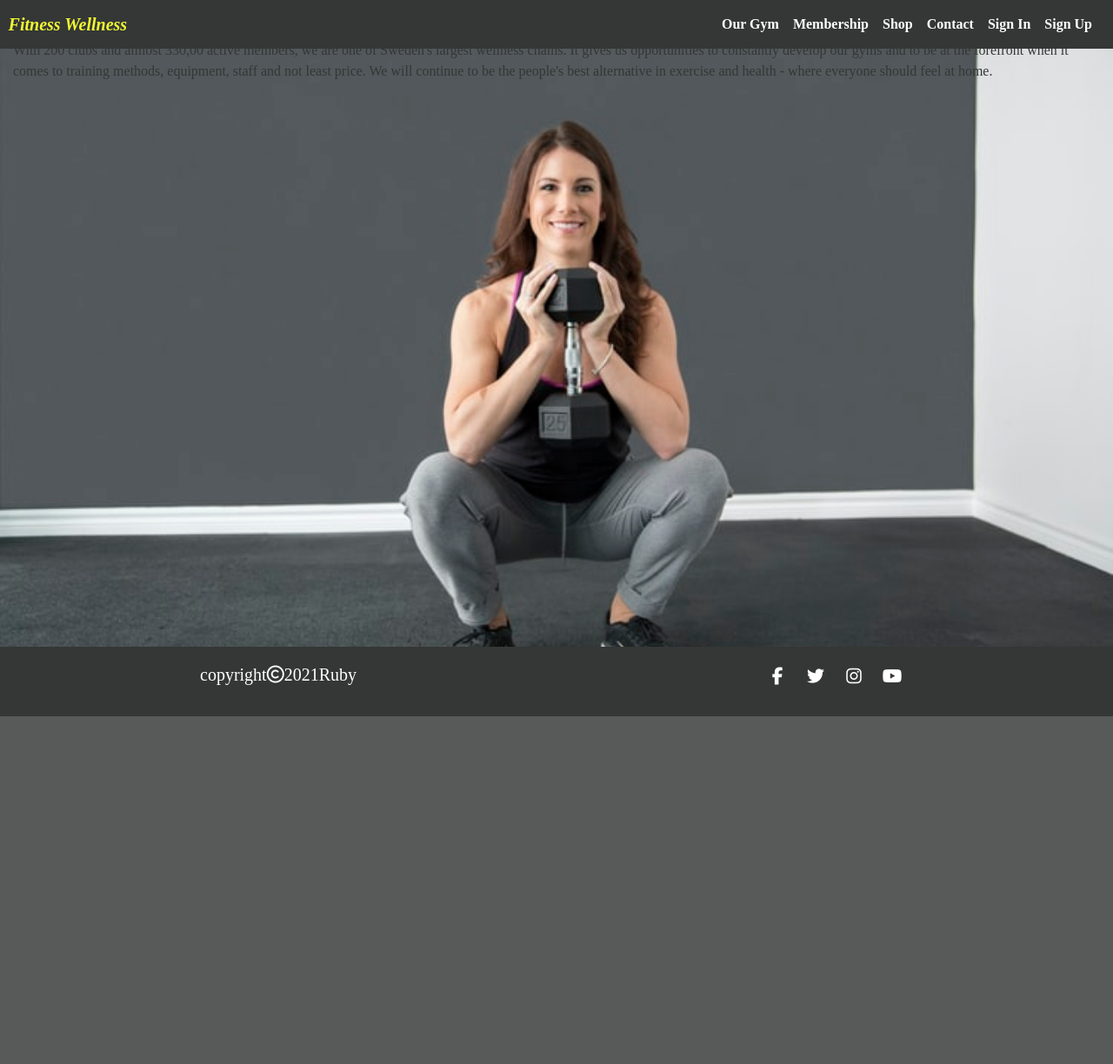
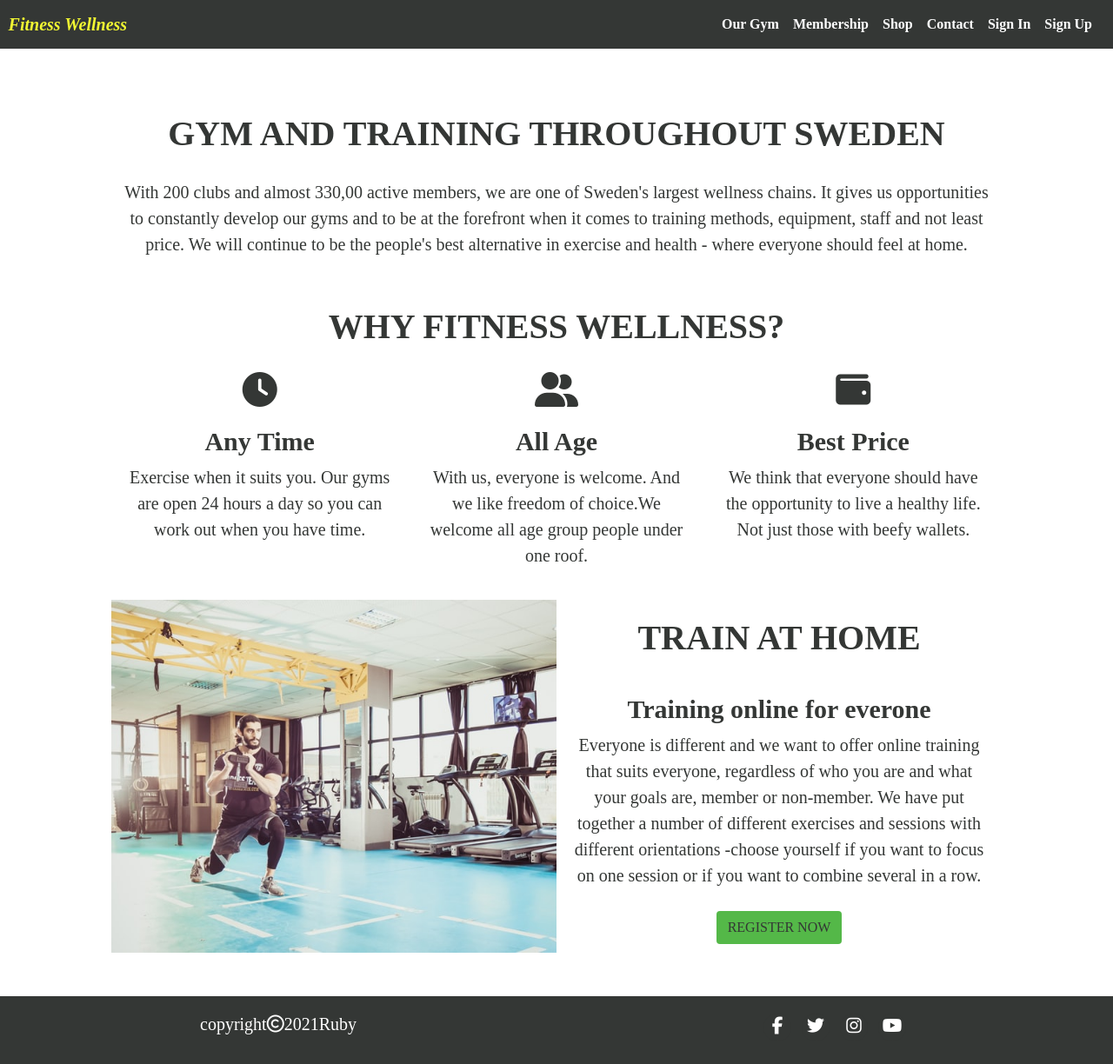
Before and after one commit to RubySrivastava/ms4-fitnesswellness, a Django app: page /gym/ in a window 1280 px wide. Shown: the whole page at 87% size. Before the commit the page ends 824 px from the top, so only its background shows below. Run offline with Django 3.2, Linux system fonts and the light colour scheme; some libraries are stand-ins or nearby versions; some web fonts are replaced.

Commit message:
Completed our gym page

```diff
--- a/gym/templates/gym/ourgym.html
+++ b/gym/templates/gym/ourgym.html
@@ -3,24 +3,64 @@
 
 {% block content %}
 <div class="overlay"></div>
-    <div class="container-fluid h-100">
+<div class="container container-fluid gym-container">
     <div class="row">
         <div class="col-12">
-                <h2 class="">gym and training throughout sweden </h2>
-                <p class="">With 200 clubs and almost 330,00 active members, we are one of Sweden's largest wellness chains.
-It gives us opportunities to constantly develop our gyms and to be at the forefront when it comes to training methods, equipment, staff and not least price.
- We will continue to be the people's best alternative in exercise and health - where everyone should feel at home.</p>
+            <h2 class="gym-header text-uppercase">gym and training throughout sweden </h2>
+            <p class="gym-para">With 200 clubs and almost 330,00 active members, we are one of Sweden's largest wellness
+                chains.
+                It gives us opportunities to constantly develop our gyms and to be at the forefront when it comes to
+                training methods, equipment, staff and not least price.
+                We will continue to be the people's best alternative in exercise and health - where everyone should feel
+                at home.</p>
         </div>
     </div>
     <div class="row">
         <div class="col-12">
-                <h2></h2>
-                <p></p>
+            <h2 class="gym-header">WHY FITNESS WELLNESS?</h2>
         </div>
     </div>
     <div>
-            <div></div>
-            <div></div>
+    <div class="row">
+        <div class="col-12 col-md-6 col-lg-4 feature">
+            <i class="fas fa-clock gym-icon"></i>
+            <h3 class="gym-subheading">Any Time</h3>
+            <p class="gym-para">
+                Exercise when it suits you. Our gyms are open 24 hours a day
+                so you can work out when you have time.
+            </p>
+        </div>
+        <div class="col-12 col-md-6 col-lg-4 feature">
+            <i class="fas fa-user-friends gym-icon"></i>
+            <h3 class="gym-subheading">All Age</h3>
+            <p class="gym-para">
+                With us, everyone is welcome. And we like freedom of choice.We
+                welcome all age group people under one roof.
+            </p>
+        </div>
+        <div class="col-12 col-md-6 col-lg-4 feature">
+            <i class="fas fa-wallet gym-icon"></i>
+            <h3 class="gym-subheading">Best Price</h3>
+            <p class="gym-para">
+                We think that everyone should have the opportunity to live a
+                healthy life. Not just those with beefy wallets.
+            </p>
+        </div>
+    </div>
+    <div class="row">
+        <div class="col-12 col-md-6 online-train-img">
+
+        </div>
+        <div class="col-12 col-md-6">
+            <h2 class="gym-header text-uppercase">Train at home</h2>
+            <h3 class="gym-subheading">Training online for everone</h3>
+            <p class="gym-para">Everyone is different and we want to offer online training that suits everyone, regardless of
+                who you are and what your goals are, member or non-member. We have put together a
+                number of different exercises and sessions with different orientations -choose yourself if you
+                want to focus on one session or if you want to combine several in a row.</p>
+            <a class="btn btn-green btn-ls text-uppercase">register now</a>
+        </div>
+    </div>
     <div></div>
     </div>
 
--- a/static/css/base.css
+++ b/static/css/base.css
@@ -3,9 +3,7 @@ html {
 }
 
 body {
-	background: url('/media/homepage_background.jpg') no-repeat center center fixed;
-	background-size: cover;
-    height: calc(100vh - 56px);
+    height: calc(100vh - 78px);
     color: #343735;
     font-family: "rationale";
 }
@@ -67,7 +65,6 @@ body {
   background-color:#343735;
   color: #ffffff;
   font-family: 'expo';
-  min-height: 80px;
   width: 100%;
   margin-top: auto;
 }
@@ -125,7 +122,18 @@ body {
         padding-top: 164px;
     }
 }
-
+/*Home Page*/
+.home-container {
+  background: url('/media/homepage_background.jpg') no-repeat center center fixed;
+  -webkit-background-size: cover;
+  -moz-background-size: cover;
+  -o-background-size: cover;
+  background-size: cover;
+  background-color: dimgrey;
+  display: flex;
+  height: 100vh;
+  position: relative;
+}
 .home-text {
     margin-top: 120px;
     color: #ffffff;
@@ -135,7 +143,7 @@ body {
 }
 .para-text {
     font: "expo";
-    font-size: 14px;
+    font-size: 20px;
 }
 .block-text {
     margin-top: 130px;
@@ -160,3 +168,36 @@ body {
     right: 30px;
     bottom: 27px;
 }
+
+/* Our Gym Page*/
+.gym-container {
+    margin-top: 90px;
+    margin-bottom: 50px;
+    color: #343735;
+    align-items: center;
+    text-align: center;
+}
+.gym-header {
+    margin-top: 20px;
+    padding: 20px;
+    font-size: 40px;
+    font-weight: bold;
+}
+.gym-para {
+    font-size: 20px;
+    font-family: "expo";
+}
+.gym-subheading {
+    margin-top: 20px;
+    font-size: 30px;
+    font-weight: bold;
+}
+.gym-icon {
+    font-size : 40px;
+}
+.online-train-img {
+  background: url('/media/online-training.jpg');
+  background-size: cover;
+  background-color: dimgrey;
+  margin-top: 20px;
+}
```
Lines whose indentation alone changed are shown as unchanged.
